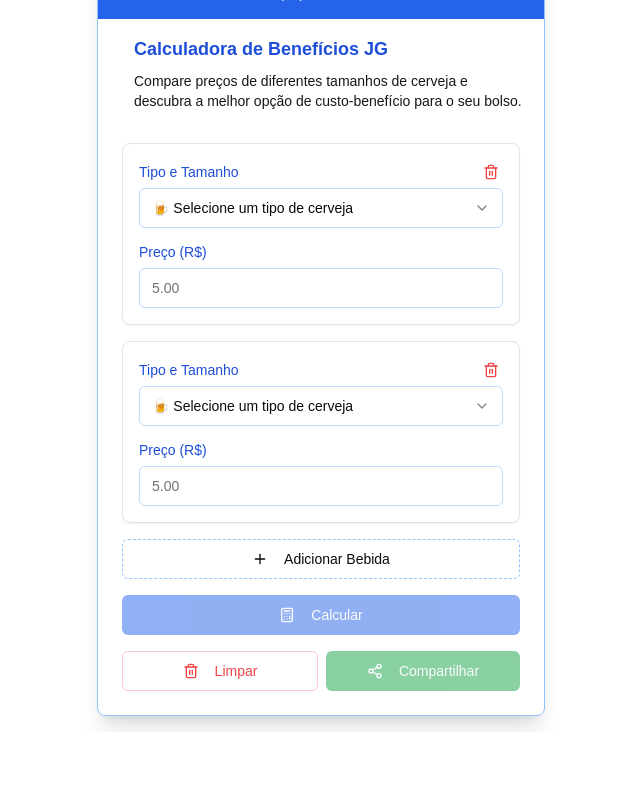
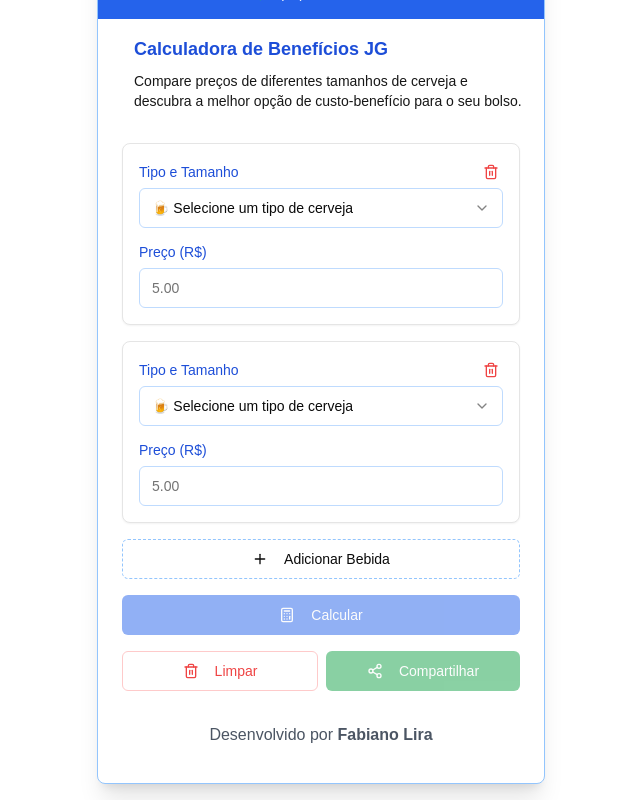
Before and after one commit to fabianodasilvalira/calcular_custo_beneficio, a Next.js app: page / in a window 1280 px wide. Shown: the part 336-1136 px from the top of the page, without its empty margins (319-959 px from the left). Before the commit the page ends 1068 px from the top, so only its background shows below. Built offline with nearby package versions, Linux system fonts and the light colour scheme.

Commit message:
atualizando resultado 4

```diff
--- a/components/drink-calculator.tsx
+++ b/components/drink-calculator.tsx
@@ -166,6 +166,9 @@ export default function DrinkCalculator() {
               </Button>
             </div>
           </div>
+          <footer className="text-center p-3 text-gray-600 mt-5">
+            Desenvolvido por <span className="font-semibold">Fabiano Lira</span>
+          </footer>
         </CardContent>
       </Card>
 
```
